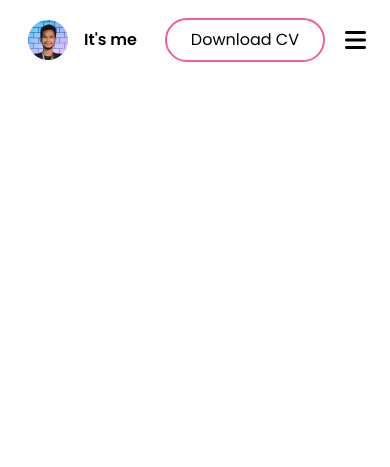
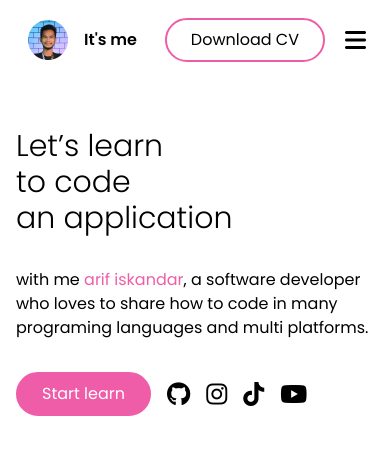
Before and after one commit to MatheusVGonzalez/responsive-tailwind-website, a plain HTML site: page index.html in a window 390 px wide. Drawn offline with nearby package versions, Linux system fonts and the light colour scheme.

Commit message:
feat: intro

```diff
--- a/index.html
+++ b/index.html
@@ -57,9 +57,71 @@
 		</section>
 	</header>
 
+	<main>
+		<section class="
+				lg:px-24
+				md:px-12
+				px-4 py-12
+			">
+			<section class="
+				flex
+				lg:gap-2.5
+				lg:flex-row
+				flex-col
+				gap-8
+			">
+				<div class="lg:w-3/4">
+					<h2 class="sm:text-7xl text-3xl font-light">
+						Let’s learn <br> to code <br> an application
+					</h2>
+				</div>
+				<div class="
+					lg:w-1/4 flex
+				">
+					<div class="
+							flex flex-col gap-8
+							items-start justify-end
+							lg:w-full
+							md:w-3/5
+							w-full
+						">
+						<p>
+							with me <span class="text-[#EF5DA8]">arif iskandar</span>, a software developer who loves to share how to
+							code in many programing languages and
+							multi platforms.
+						</p>
+						<div class="flex items-center gap-4">
+							<button type="button" class="
+								px-6 py-2 rounded-3xl border-2
+								border-[#EF5DA8] bg-[#EF5DA8]
+								text-white
+							">
+								Start learn
+							</button>
+							<div class="md:hidden flex gap-4">
+								<i class="fa-brands fa-github text-2xl"></i>
+								<i class="fa-brands fa-instagram text-2xl"></i>
+								<i class="fa-brands fa-tiktok text-2xl"></i>
+								<i class="fa-brands fa-youtube text-2xl"></i>
+							</div>
+						</div>
+					</div>
+					<div class="
+						w-2/5
+						lg:hidden
+						md:flex flex-col items-end gap-6
+						hidden
+					">
+						<i class="fa-brands fa-github text-2xl"></i>
+						<i class="fa-brands fa-instagram text-2xl"></i>
+						<i class="fa-brands fa-tiktok text-2xl"></i>
+						<i class="fa-brands fa-youtube text-2xl"></i>
+					</div>
+				</div>
+			</section>
+		</section>
 
-	<!-- <main>
-		<div class="">
+		<!-- <div class="">
 			<h2 class=""> It's me</h2>
 			<img src="./assets/user.png" alt="User Image">
 			<h2 class="">Arif Iskandar</h2>
@@ -119,11 +181,11 @@
 			<p>Vitae purus ipsum eget leo at sed facilisi nisl. Ornare suspendisse netus in nunc eget facilisis accumsan
 				gravida nisl.
 			<p>
-		</div>
+		</div> -->
 
 	</main>
 
-	<footer class="">
+	<!-- <footer class="">
 		<h3 class="">What are you waiting for?</h3>
 		<button class="">Let's Start</button>
 	</footer> -->
```
